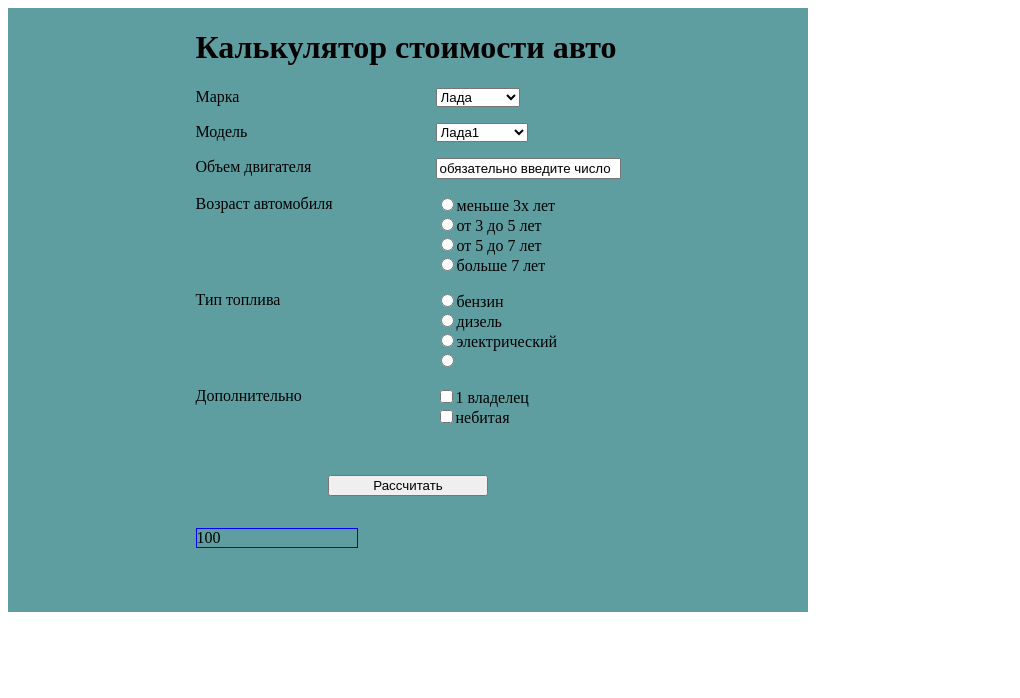
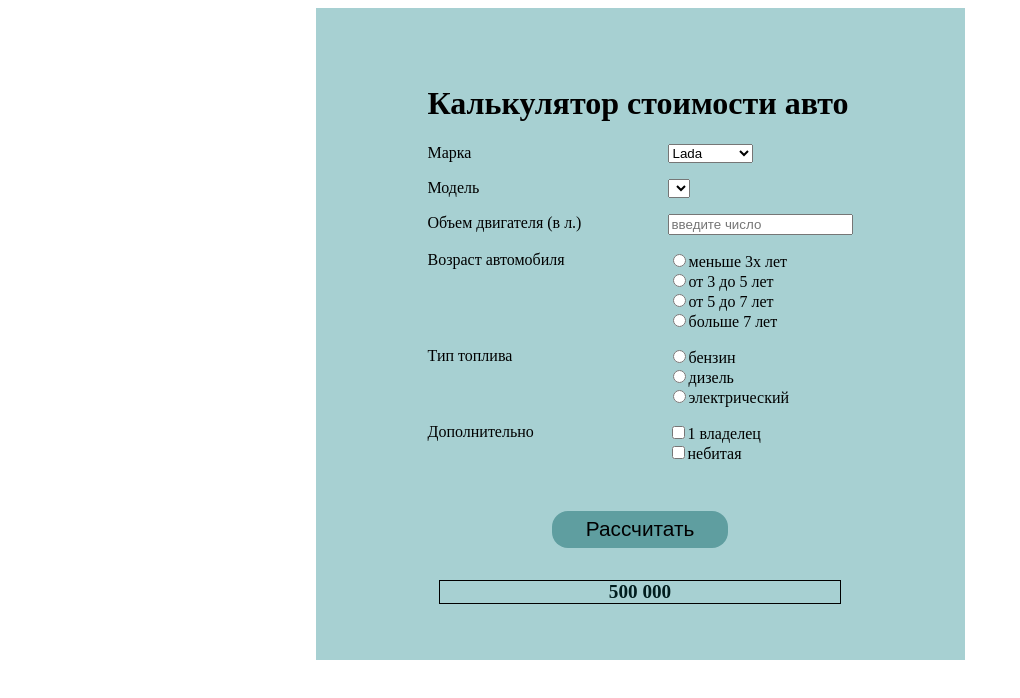
Before and after one commit to AlisaKovalFe/WEEK16, a plain HTML site: page task2.html in a window 1280 px wide. Both pictures are taken after a click on the button "Рассчитать". Shown: the whole page, without its empty margins (0-1020 px from the left). Drawn offline with Linux system fonts and the light colour scheme.

Commit message:
Add rest of task2

```diff
--- a/task2.html
+++ b/task2.html
@@ -19,9 +19,7 @@
         .wrap {
             display: flex;
             flex-direction: column;
-            width: 50rem;
             height: max-content;
-            background-color: cadetblue;
             justify-content: center;
             align-items: center;
 
@@ -30,19 +28,35 @@
         .wrap-form {
             display: flex;
             flex-direction: column;
+            padding: 3.5rem 7rem;
+            height: max-content;
+            background-color: rgb(167, 208, 210);
         }
 
         button {
+            align-self: center;
             margin-top: 2rem;
             margin-bottom: 2rem;
-            width: 10rem;
-            align-self: center;
+            width: 11rem;
+            height: 2.3rem;
+            border: none;
+            background-color: cadetblue;
+            border-radius: 1rem;
+            font-size: 1.3rem;
+        }
+
+        button:hover {
+            background-color: rgb(108, 105, 186);
         }
 
         #result {
-            border: 1px solid blue;
-            margin-bottom: 4rem;
-            width: 10rem;
+            align-self: center;
+            border: 1px solid black;
+            width: 25rem;
+            text-align: center;
+            color:rgb(1, 29, 30);
+            font-size: 1.2rem;
+            font-weight:600;
         }
 
     </style>
@@ -54,39 +68,34 @@
         <div class="wrap-form">
             <h1>Калькулятор стоимости авто</h1>
 
-            <!-- <div class="wrap-item">
-                <label for="">Цена на ауционе</label>
-                <input type="text">
-            </div> -->
-
             <div class="wrap-item">
                 <label for="mark">Марка</label>
-                <select  >
-                    <option id="mark" name="mark" value="100">Лада</option>
-                    <option name="mark" value="500">Мерседес</option>
-                    <option name="mark" value="300">Вольво</option>
-                    <option name="mark" value="600">БМВ</option>
+                <select id="mark" >
+                    <option id="mark" name="mark" value="500000">Lada</option>
+                    <option name="mark" value="2000000">Mercerdes</option>
+                    <option name="mark" value="1200000">Volvo</option>
+                    <option name="mark" value="2200000">BMW</option>
                 </select>
             </div>
 
             <div class="wrap-item">
                 <label for="model">Модель</label>
-                <select name="model" id="model" >
-
-                    <option  name="model" value="1">Лада1</option>
+                <select name="model" id="sel" >
+                            <!-- скрыла, но оставила (себе для понимания) -->
+                    <!-- <option  name="model" value="1">Лада1</option>
                     <option   name="model" value="2">Лада2</option>
                     <option  name="model" value="3">Мерседес1</option>
                     <option  name="model" value="4">Мерседес2</option>
                     <option  name="model" value="1">Вольво1</option>
                     <option  name="model" value="2">Вольво2</option>
                     <option  name="model" value="3">БМВ1</option>
-                    <option id="hide"  name="model" value="4">БМВ2</option>
+                    <option id="hide"  name="model" value="4">БМВ2</option> -->
                 </select>
             </div>
 
             <div class="wrap-item">
-                <label for="engine">Объем двигателя</label>
-                <input id="engine" type="text">
+                <label for="engine">Объем двигателя (в л.)</label>
+                <input id="engine" type="text" placeholder="введите число">
             </div>
 
             <div class="wrap-item">
@@ -99,15 +108,9 @@
                 </div>
             </div>
 
-
-            <!-- <div class="wrap-item">
-                <label for="">Пробег</label>
-                <input type="text">
-            </div> -->
-
             <div class="wrap-item">
                 <label for="fuel">Тип топлива</label><br>
-                <div id="lala">
+                <div id="wrapFuel">
                     <input value="1" name="fuel" id="fuel" type="radio" >бензин<br>
                     <input value="1.3" name="fuel" type="radio" >дизель<br>
                     <input value="1.5" name="fuel" type="radio">электрический<br>
@@ -117,14 +120,14 @@
             <div class="wrap-item">
                 <label for="extra">Дополнительно</label><br>
                 <div>
-                    <input value="2" name="owner" id="extra" type="checkbox" >1 владелец<br>
-                    <input value="2.5" name="unbeaten" type="checkbox" >небитая<br>
+                    <input value="1.2" name="owner" id="extra" type="checkbox" >1 владелец<br>
+                    <input value="2" name="unbeaten" type="checkbox" >небитая<br>
 
                 </div>
             </div>
 
             <button>Рассчитать</button>
-            <div id="result">Результат</div>
+            <div id="result">Здесь будет стоимость вашего авто в руб.</div>
 
         </div>
     </div>
--- a/task2.js
+++ b/task2.js
@@ -1,3 +1,4 @@
+// Элементы страницы
 const button = document.querySelector('button')
 
 // Элементы форма
@@ -10,10 +11,7 @@ const result = document.querySelector('#result')
 //Options
 let marks = document.querySelectorAll('option[name="mark"]')
 let models = document.querySelectorAll('option[name="model"]')
-// console.log(marks)
-// console.log(models)
-
-
+let modelsSelect = document.querySelector('#sel')
 
 // Радиокнопки
 const radioFuel = document.querySelectorAll('input[name ="fuel"]')
@@ -21,14 +19,10 @@ const radioAge = document.querySelectorAll('input[name="age"]')
 
 //Чекбоксы
 const owner = document.querySelector('input[name="owner"]')
-// console.log(owner)
 const unbeaten = document.querySelector('input[name="unbeaten"]')
-// console.log(unbeaten)
-
 
 
 const startPrice = 1
-// let totalPrice
 
 function calculate() {
     let totalPrice = startPrice
@@ -37,12 +31,10 @@ function calculate() {
     for (const option of marks) {
         if (option.selected) {
             totalPrice = totalPrice * parseFloat(option.value)
-            // console.log(totalPrice)
         }
     }
 
-
-    for (const option of models) {
+    for (const option of modelsSelect) {
         if (option.selected) {
             totalPrice = totalPrice * parseFloat(option.value)
         }
@@ -52,26 +44,9 @@ function calculate() {
         if (radioFuel[i].checked) {
             totalPrice *= parseFloat(radioFuel[i].value)
         }
-
-        // let rad = document.createElement("input")
-        // rad.innerText = 'lolo'
-        // input.add('rad')
     }
 
-
-    let inp = document.createElement('input');
-    inp.setAttribute('name', 'fuel')
-    inp.setAttribute('type', 'radio')
-        lala = document.querySelector('#lala')
-        // lala.insertAdjacentHTML('afterend', '<input>Пока</input>');
-        lala.append(inp)
-        // inp.remove()
-
-        // document.body.append(inp)
-        console.log(radioFuel)
-
-
-
+    // другой спопосб прохождения по массиву оставила для себя
     // for (const radio of radioFuel) {
     //     if (radio.checked) {
     //         totalPrice *= parseFloat(radio.value)
@@ -102,60 +77,71 @@ function calculate() {
         let mult = 1.5
         totalPrice = totalPrice * mult
     } else {
-        document.querySelector('#engine').value = 'обязательно введите число'
+        document.querySelector('#engine').value = ''
     }
 
+
+    // для себя эксперимет оставила
+    // let inputFuel = document.createElement('input');
+    // inputFuel.setAttribute('name', 'fuel')
+    // inputFuel.setAttribute('type', 'radio')
+    // // inp.innerHTMl = "hi" - не работает, в инпут нет иннер
+    // wrapFuel = document.querySelector('#wrapFuel') // через id все понял
+    // // lala.insertAdjacentHTML('afterend', '<input>Пока</input>');
+    // wrapFuel.append(inputFuel)
+
+
+    // оставила для себя и скрыла послденюю модель бмв
     // hide.hidden = true
-    result.innerHTML = totalPrice
+
+
+    // if (document.querySelector('#sel').options.selectedIndex == 1)
+    // let selectedOption = sel.options[sel.selectedIndex]
+    // console.log(selectedOption)
+    // console.log(selectedOption.value)
+    // console.log(selectedOption.text)
+
+
+    const formatter = new Intl.NumberFormat('ru');
+
+
+    result.innerText = formatter.format(totalPrice)
     console.log(totalPrice)
 }
 
-//
+function optionSelect() {
+        sel.remove(sel[0])
+        sel.remove(sel[1])
+        sel.remove(sel[2])
+    if (marks[0].selected) {
+        let newOptionMers1 = new Option ('Lada1', '0.5')
+        sel.append(newOptionMers1)
+        let newOptionMers2 = new Option ('Lada2', '0.8')
+        sel.append(newOptionMers2)
+    }
+    if (marks[1].selected) {
+        let newOptionMers1 = new Option ('Mercedes1', '1.5')
+        sel.append(newOptionMers1)
+        let newOptionMers2 = new Option ('Mercedes2', '1.8')
+        sel.append(newOptionMers2)
+        let newOptionMers3 = new Option ('Mercedes3', '2')
+        sel.append(newOptionMers3)
+    }
 
-// function modelSelect() {
-//     document.querySelector('#hide')
-//     hide.hidden = true
-//     // document.querySelectorAll('option[name="model"]')
-//     // let rad = document.createElement("option")
-//     // rad.text = 'lolo'
-//     // option.add('rad')
-//     // if (marks[0].selected) {
-//     //     // let models = document.querySelectorAll('option[name="model"]')
-//     //     // let opt1 = document.createElement('option')
-//     //     // models.append(opt1)
+    if (marks[2].selected) {
+        let newOptionMers1 = new Option ('Volvo1', '1')
+        sel.append(newOptionMers1)
+        let newOptionMers2 = new Option ('Volvo2', '1.2')
+        sel.append(newOptionMers2)
+    }
 
-//     //     let arr = []
-//     //     let models = ''
-//     //     arr.push('lada3', 'lada2')
+    if (marks[3].selected) {
+        let newOptionMers1 = new Option ('BMW1', '1.5')
+        sel.append(newOptionMers1)
+        let newOptionMers2 = new Option ('BMW2', '2')
+        sel.append(newOptionMers2)
+    }
+}
 
-//     //     // for (let i = 0; i < arr.length; i++) {
-//     //     //     models = arr
-
-//     //     //     // let opt1 = document.createElement('option')
-//     //     //     // models.append(opt1)
-//     //     // }
-//     //     // console.log(arr)
-//     //     console.log(models)
-
-//     }
-
-
-// marks[1].addEventListener('option', modelSelect)
+modelsSelect.addEventListener('focus', optionSelect)
 button.addEventListener('click', calculate)
-
-
-// for (item of inputs ) {
-//     // console.log(item)
-//     item.addEventListener('input', function() {
-//         // console.log('change')
-//         calculate()
-//     })
-// }
-
-// for (item of selections ) {
-//     // console.log(item)
-//     item.addEventListener('change', function() {
-//         console.log('change')
-//         calculate()
-//     })
-// }
```
Also changed, not shown: index.js (+25 -0 lines), task3.js (+11 -49 lines), photo_task3/Снимок экрана 2022-11-25 в 14.15.30.png (added), photo_task3/Снимок экрана 2022-11-25 в 14.18.14.png (added), photo_task3/Снимок экрана 2022-11-25 в 14.23.11.png (added), 1 other file.
